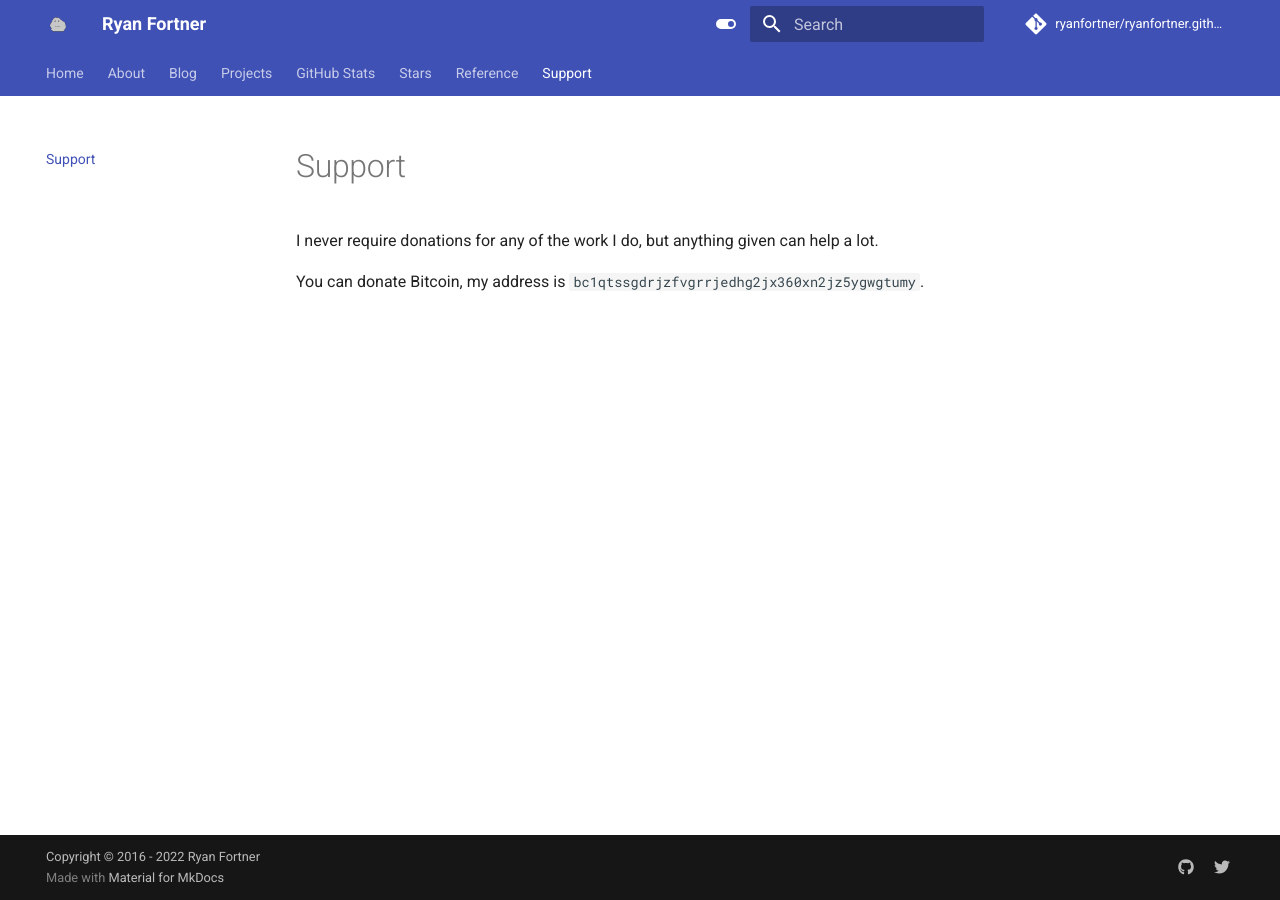
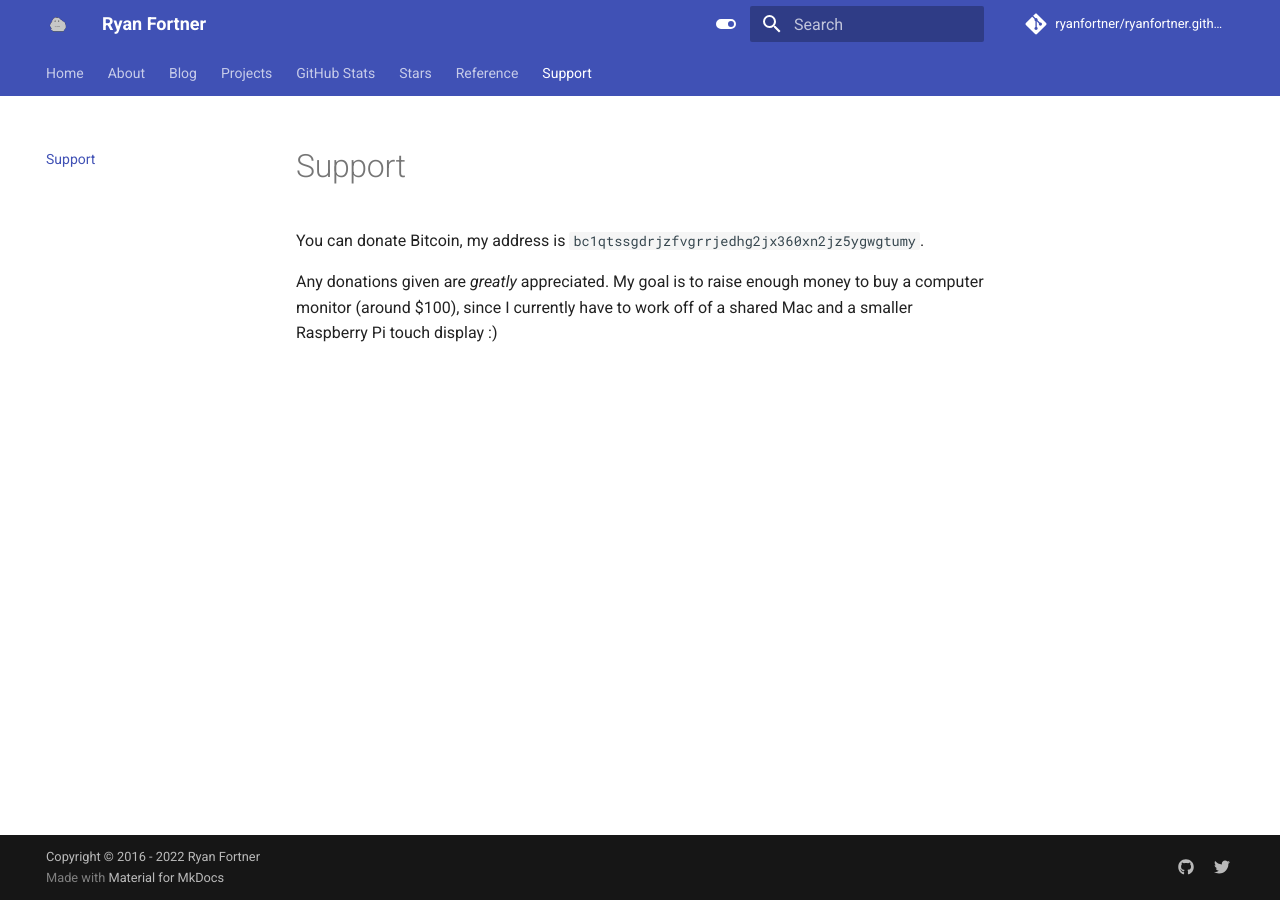
Before and after one commit to ryanfortner/ryanfortner.github.io, an MkDocs documentation site: the page built from docs/support.md, in a window 1280 px wide. Built offline with MkDocs 1.6.1 and Material for MkDocs 9.7.7, drawn with Linux system fonts in a browser that asks for light colours; comment, search, counter and statistics services are not loaded.

Commit message:
Update support md

```diff
--- a/docs/support.md
+++ b/docs/support.md
@@ -4,6 +4,6 @@ template: overrides/main.html
 
 # Support
 
-I never require donations for any of the work I do, but anything given can help a lot.
+You can donate Bitcoin, my address is `bc1qtssgdrjzfvgrrjedhg2jx360xn2jz5ygwgtumy`.
 
-You can donate Bitcoin, my address is `bc1qtssgdrjzfvgrrjedhg2jx360xn2jz5ygwgtumy`.
+Any donations given are *greatly* appreciated. My goal is to raise enough money to buy a computer monitor (around $100), since I currently have to work off of a shared Mac and a smaller Raspberry Pi touch display :)
```
